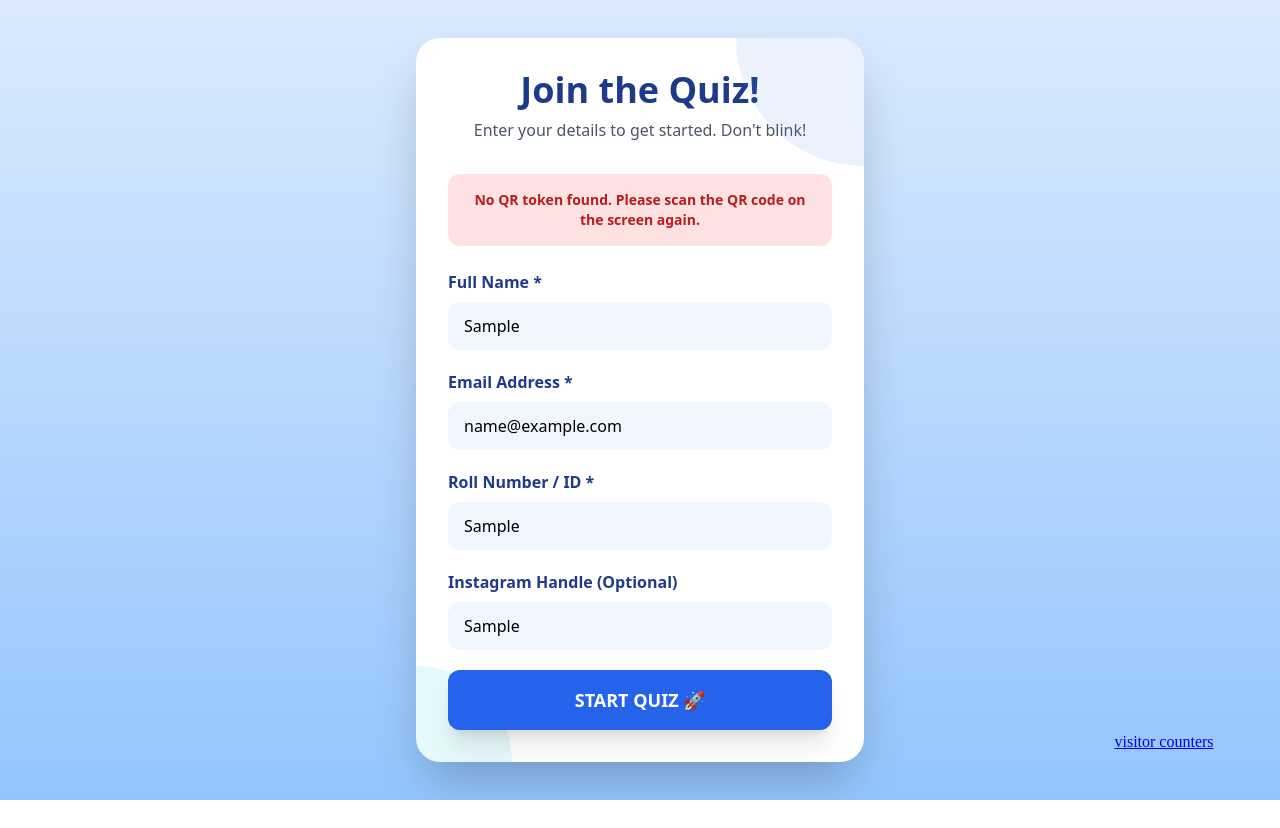
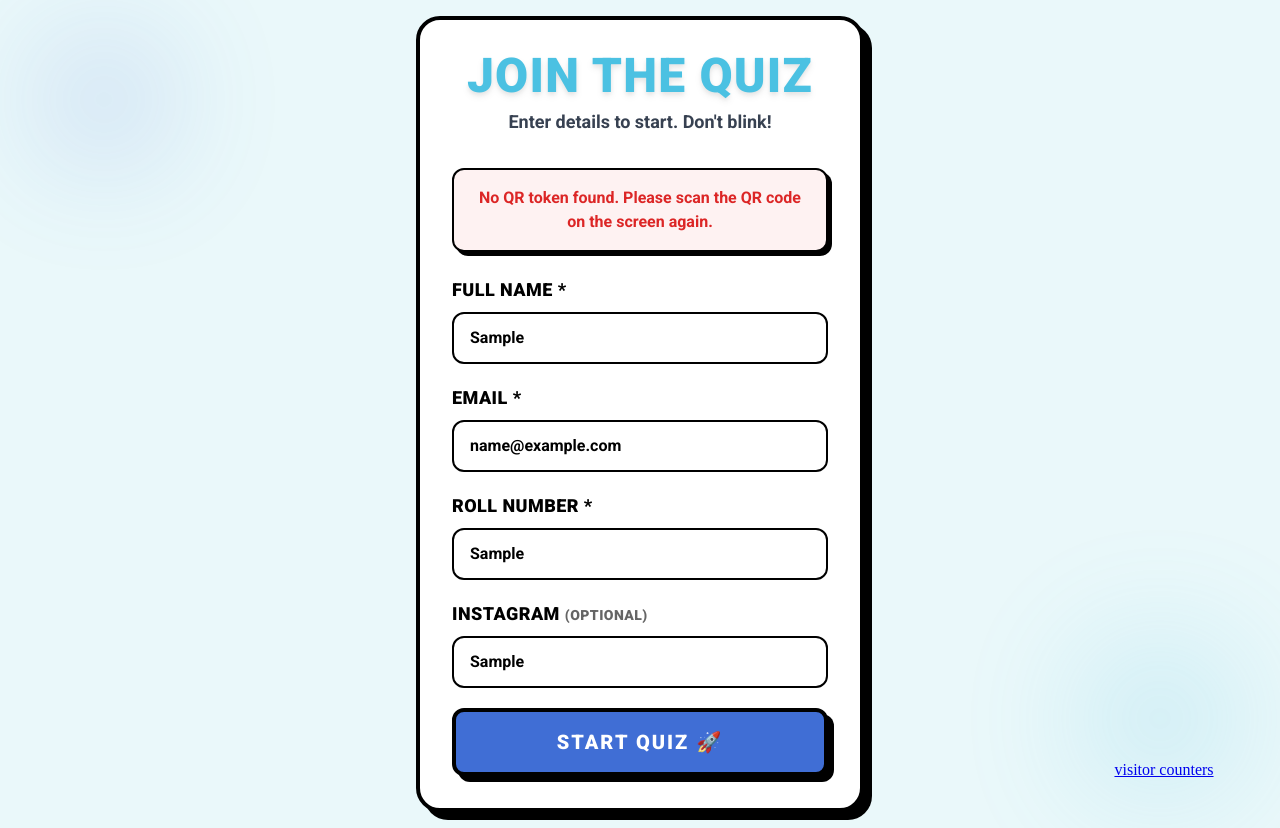
Before and after one commit to AarogyaClubNITJ/aarogya, a React (Vite) app in the folder frontend/: page /orientation/join in a window 1280 px wide. Both pictures are taken after typing "Sample", "name@example.com", "Sample", "Sample" into the empty fields and a click on the button "START QUIZ 🚀". Before the commit the page ends 800 px from the top, so only its background shows below. Built offline with nearby package versions, Linux system fonts and the light colour scheme; no server answers.

Commit message:
ui enhancements

```diff
--- a/frontend/src/quizorientation/OrientationJoin.jsx
+++ b/frontend/src/quizorientation/OrientationJoin.jsx
@@ -1,5 +1,6 @@
 import React, { useState } from 'react';
 import { useSearchParams, useNavigate } from 'react-router-dom';
+import { motion } from 'framer-motion';
 
 const OrientationJoin = () => {
   const [searchParams] = useSearchParams();
@@ -38,7 +39,6 @@ const OrientationJoin = () => {
       const data = await res.json();
 
       if (data.success) {
-        // Save session token and first question in state/storage
         sessionStorage.setItem('quizSession', data.sessionToken);
         sessionStorage.setItem('currentQuestion', JSON.stringify(data.question));
         navigate('/orientation/play');
@@ -52,84 +52,92 @@ const OrientationJoin = () => {
   };
 
   return (
-    <div className="min-h-screen bg-gradient-to-b from-blue-100 to-blue-300 flex items-center justify-center p-4 font-sans">
-      <div className="bg-white rounded-3xl shadow-2xl p-8 w-full max-w-md relative overflow-hidden">
+    <div className="min-h-screen bg-[#eaf8fa] flex items-center justify-center p-4 font-Basic overflow-hidden relative">
 
-        {/* Decorative elements */}
-        <div className="absolute top-0 right-0 w-32 h-32 bg-blue-500 rounded-bl-full opacity-10"></div>
-        <div className="absolute bottom-0 left-0 w-24 h-24 bg-cyan-500 rounded-tr-full opacity-10"></div>
+      <motion.div
+        animate={{ y: [0, -20, 0] }}
+        transition={{ repeat: Infinity, duration: 4, ease: "easeInOut" }}
+        className="absolute top-10 left-10 w-32 h-32 bg-[#406ED5] rounded-full blur-3xl opacity-20"
+      />
+      <motion.div
+        animate={{ y: [0, 20, 0] }}
+        transition={{ repeat: Infinity, duration: 5, ease: "easeInOut" }}
+        className="absolute bottom-10 right-10 w-40 h-40 bg-[#4BC1E2] rounded-full blur-3xl opacity-20"
+      />
 
-        <h1 className="text-3xl lg:text-4xl font-extrabold text-blue-900 mb-2 text-center">
-          Join the Quiz!
+      <motion.div
+        initial={{ scale: 0.8, opacity: 0, rotate: -2 }}
+        animate={{ scale: 1, opacity: 1, rotate: 0 }}
+        transition={{ type: "spring", stiffness: 100, damping: 12 }}
+        className="bg-white rounded-3xl shadow-custom border-4 border-black p-8 w-full max-w-md relative z-10"
+      >
+        <h1
+          className="text-4xl lg:text-5xl font-black mb-2 text-center tracking-wide uppercase text-[#4BC1E2] drop-shadow-md"
+        >
+          JOIN THE QUIZ
         </h1>
-        <p className="text-gray-600 text-center mb-8 font-medium">
-          Enter your details to get started. Don't blink!
+        <p className="text-gray-700 text-center mb-8 font-bold text-lg">
+          Enter details to start. Don't blink!
         </p>
 
         {error && (
-          <div className="bg-red-100 text-red-700 p-4 rounded-xl mb-6 text-center font-semibold text-sm">
+          <motion.div
+            initial={{ opacity: 0, y: -10 }} animate={{ opacity: 1, y: 0 }}
+            className="bg-red-50 text-red-600 border-2 border-black shadow-[4px_4px_0_rgba(0,0,0,1)] p-4 rounded-xl mb-6 text-center font-bold"
+          >
             {error}
-          </div>
+          </motion.div>
         )}
 
-        <form onSubmit={handleStart} className="space-y-5 relative z-10">
+        <form onSubmit={handleStart} className="space-y-5">
           <div>
-            <label className="block text-blue-900 font-bold mb-2">Full Name *</label>
+            <label className="block text-black font-black mb-2 text-lg uppercase tracking-wide">Full Name *</label>
             <input
-              type="text"
-              name="name"
-              className="w-full px-4 py-3 rounded-xl bg-blue-50 border-none focus:ring-2 focus:ring-blue-500 outline-none transition font-medium"
+              type="text" name="name"
+              className="w-full px-4 py-3 rounded-xl bg-white border-2 border-black focus:outline-none focus:ring-4 focus:ring-[#4BC1E2]/40 font-bold text-black"
               placeholder="e.g. Adarsh Kumar"
-              value={formData.name}
-              onChange={handleChange}
-              required
+              value={formData.name} onChange={handleChange} required
             />
           </div>
           <div>
-            <label className="block text-blue-900 font-bold mb-2">Email Address *</label>
+            <label className="block text-black font-black mb-2 text-lg uppercase tracking-wide">Email *</label>
             <input
-              type="email"
-              name="email"
-              className="w-full px-4 py-3 rounded-xl bg-blue-50 border-none focus:ring-2 focus:ring-blue-500 outline-none transition font-medium"
+              type="email" name="email"
+              className="w-full px-4 py-3 rounded-xl bg-white border-2 border-black focus:outline-none focus:ring-4 focus:ring-[#4BC1E2]/40 font-bold text-black"
               placeholder="e.g. adarsh@example.com"
-              value={formData.email}
-              onChange={handleChange}
-              required
+              value={formData.email} onChange={handleChange} required
             />
           </div>
           <div>
-            <label className="block text-blue-900 font-bold mb-2">Roll Number / ID *</label>
+            <label className="block text-black font-black mb-2 text-lg uppercase tracking-wide">Roll Number *</label>
             <input
-              type="text"
-              name="rollNo"
-              className="w-full px-4 py-3 rounded-xl bg-blue-50 border-none focus:ring-2 focus:ring-blue-500 outline-none transition font-medium"
+              type="text" name="rollNo"
+              className="w-full px-4 py-3 rounded-xl bg-white border-2 border-black focus:outline-none focus:ring-4 focus:ring-[#4BC1E2]/40 font-bold text-black"
               placeholder="e.g. 12345678"
-              value={formData.rollNo}
-              onChange={handleChange}
-              required
+              value={formData.rollNo} onChange={handleChange} required
             />
           </div>
           <div>
-            <label className="block text-blue-900 font-bold mb-2">Instagram Handle (Optional)</label>
+            <label className="block text-black font-black mb-2 text-lg uppercase tracking-wide">Instagram <span className="text-sm opacity-60">(Optional)</span></label>
             <input
-              type="text"
-              name="instaHandle"
-              className="w-full px-4 py-3 rounded-xl bg-blue-50 border-none focus:ring-2 focus:ring-blue-500 outline-none transition font-medium"
+              type="text" name="instaHandle"
+              className="w-full px-4 py-3 rounded-xl bg-white border-2 border-black focus:outline-none focus:ring-4 focus:ring-[#4BC1E2]/40 font-bold text-black"
               placeholder="@username"
-              value={formData.instaHandle}
-              onChange={handleChange}
+              value={formData.instaHandle} onChange={handleChange}
             />
           </div>
 
-          <button
+          <motion.button
+            whileHover={{ scale: 1.02, y: -2 }}
+            whileTap={{ scale: 0.98, y: 0 }}
             type="submit"
             disabled={loading}
-            className={`w-full bg-blue-600 hover:bg-blue-700 text-white font-black text-lg py-4 rounded-xl transition duration-200 shadow-xl hover:shadow-2xl mt-4 ${loading ? 'opacity-70 cursor-not-allowed' : ''}`}
+            className={`w-full bg-[#406ED5] text-white font-black tracking-widest uppercase text-xl py-4 rounded-xl border-4 border-black shadow-[6px_6px_0_rgba(0,0,0,1)] hover:shadow-[8px_8px_0_rgba(0,0,0,1)] transition-all mt-4 ${loading ? 'opacity-70 cursor-not-allowed' : ''}`}
           >
             {loading ? 'STARTING...' : 'START QUIZ 🚀'}
-          </button>
+          </motion.button>
         </form>
-      </div>
+      </motion.div>
     </div>
   );
 };
```
Also changed, not shown: frontend/src/quizorientation/ActiveQuiz.jsx (+70 -44 lines), frontend/src/quizorientation/DisplayScreen.jsx (+116 -43 lines).
